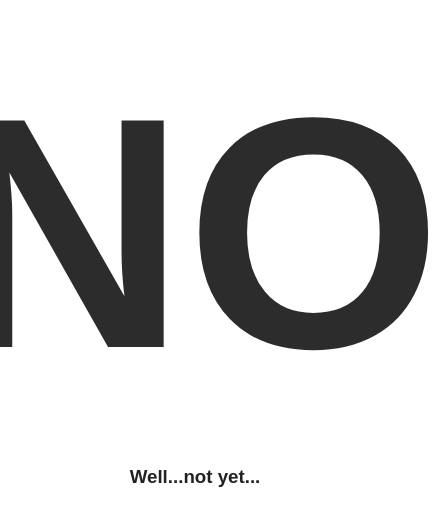
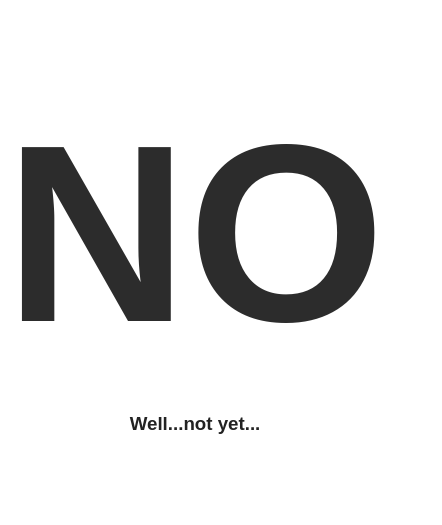
Before and after one commit to arvvvs/stuff, a plain HTML site: page index.html in a window 390 px wide. Shown: the part 175-700 px from the top of the page, 442 px wide, since content can reach past the window. Drawn offline with nearby package versions, Linux system fonts and the light colour scheme.

Commit message:
made more responsive

```diff
--- a/css/main.css
+++ b/css/main.css
@@ -79,12 +79,20 @@ body, html{
 
 }
 h1{
+
     font-size: 39vh;
     margin: 0;
     padding: 0;
     color: white;
     -webkit-animation: blinkText 0.7s infinite;
             animation: blinkText 0.7s infinite;
+
+}
+@media only screen and (max-width: 600px) {
+    h1 {
+        font-size: 17em;
+        font-size: 30vh;
+    }
 
 }
 @-webkit-keyframes blinkText{
```
